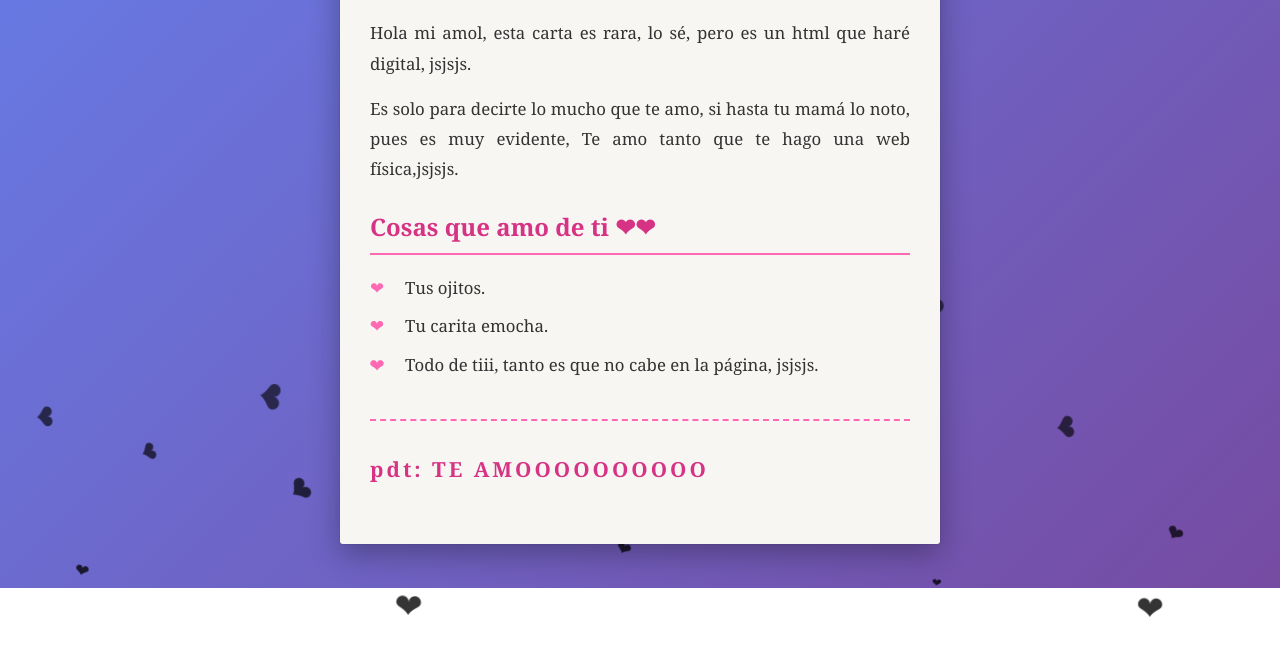
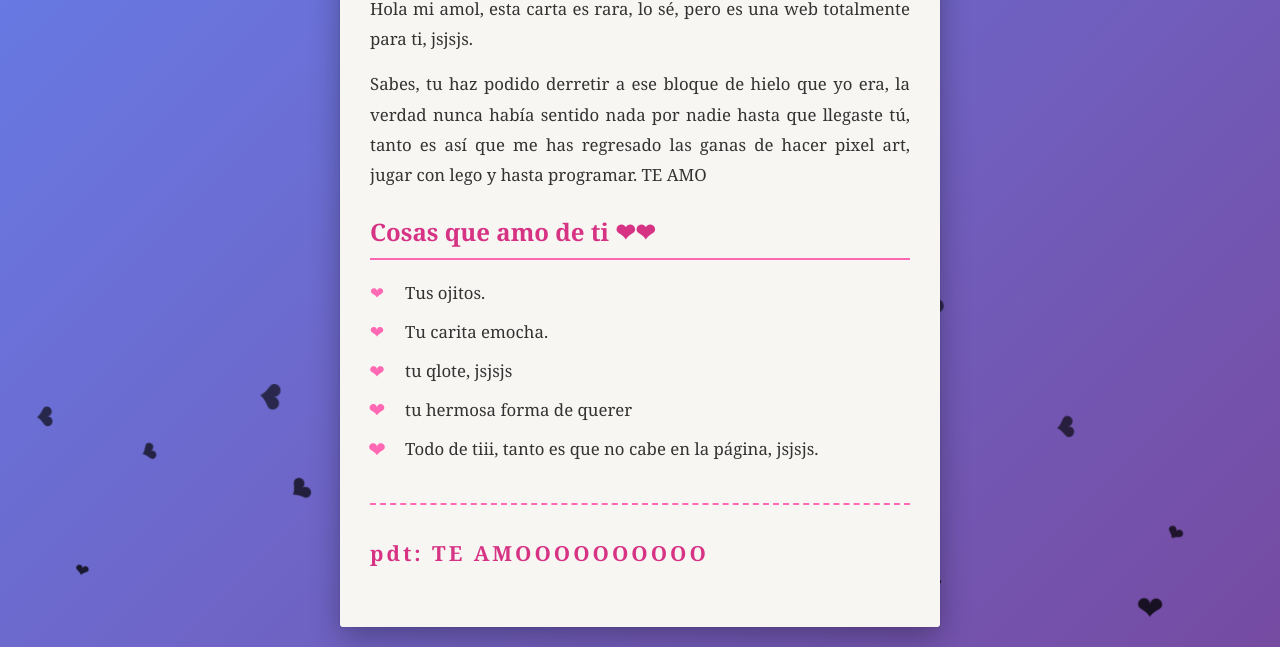
Before and after one commit to Alexis-dev25/carta, a plain HTML site: page index.html in a window 1280 px wide. Shown: the part 212-859 px from the top of the page. Before the commit the page ends 800 px from the top, so only its background shows below. Drawn offline with Linux system fonts and the light colour scheme.

Commit message:
Add files via upload

```diff
--- a/index.html
+++ b/index.html
@@ -4,18 +4,21 @@
     <meta charset="UTF-8">
     <meta name="viewport" content="width=device-width, initial-scale=1.0">
     <title>Carta a mi AMOL</title>
+    <link rel="icon" href="icon.png" type="image/x-icon">
     <link rel="stylesheet" href="styles.css">
 </head>
 <body>
     <div class="carta-container">
         <h1>Una carta, algo rara</h1>
-        <p>Hola mi amol, esta carta es rara, lo sé, pero es un html que haré digital, jsjsjs.</p>
-        <p>Es solo para decirte lo mucho que te amo, si hasta tu mamá lo noto, pues es muy evidente, Te amo tanto que te hago una web física,jsjsjs.</p>
+        <p>Hola mi amol, esta carta es rara, lo sé, pero es una web totalmente para ti, jsjsjs.</p>
+        <p>Sabes, tu haz podido derretir a ese bloque de hielo que yo era, la verdad nunca había sentido nada por nadie hasta que llegaste tú, tanto es así que me has regresado las ganas de hacer pixel art, jugar con lego y hasta programar. TE AMO</p>
 
         <h2>Cosas que amo de ti ❤❤</h2>
         <ul>
             <li>Tus ojitos.</li>
             <li>Tu carita emocha.</li>
+            <li>tu qlote, jsjsjs</li>
+            <li>tu hermosa forma de querer</li>
             <li>Todo de tiii, tanto es que no cabe en la página, jsjsjs.</li>
         </ul>
         <footer>
--- a/styles.css
+++ b/styles.css
@@ -161,7 +161,10 @@ p:hover {
     color: #d63384;
     text-shadow: 0 0 10px rgba(255, 105, 180, 0.3);
 }
-
+::selection {
+    background-color: #d63384;
+    color: white;
+}
 ul {
     list-style: none;
     margin: 20px 0;
```
Also changed, not shown: icon.png (added).
